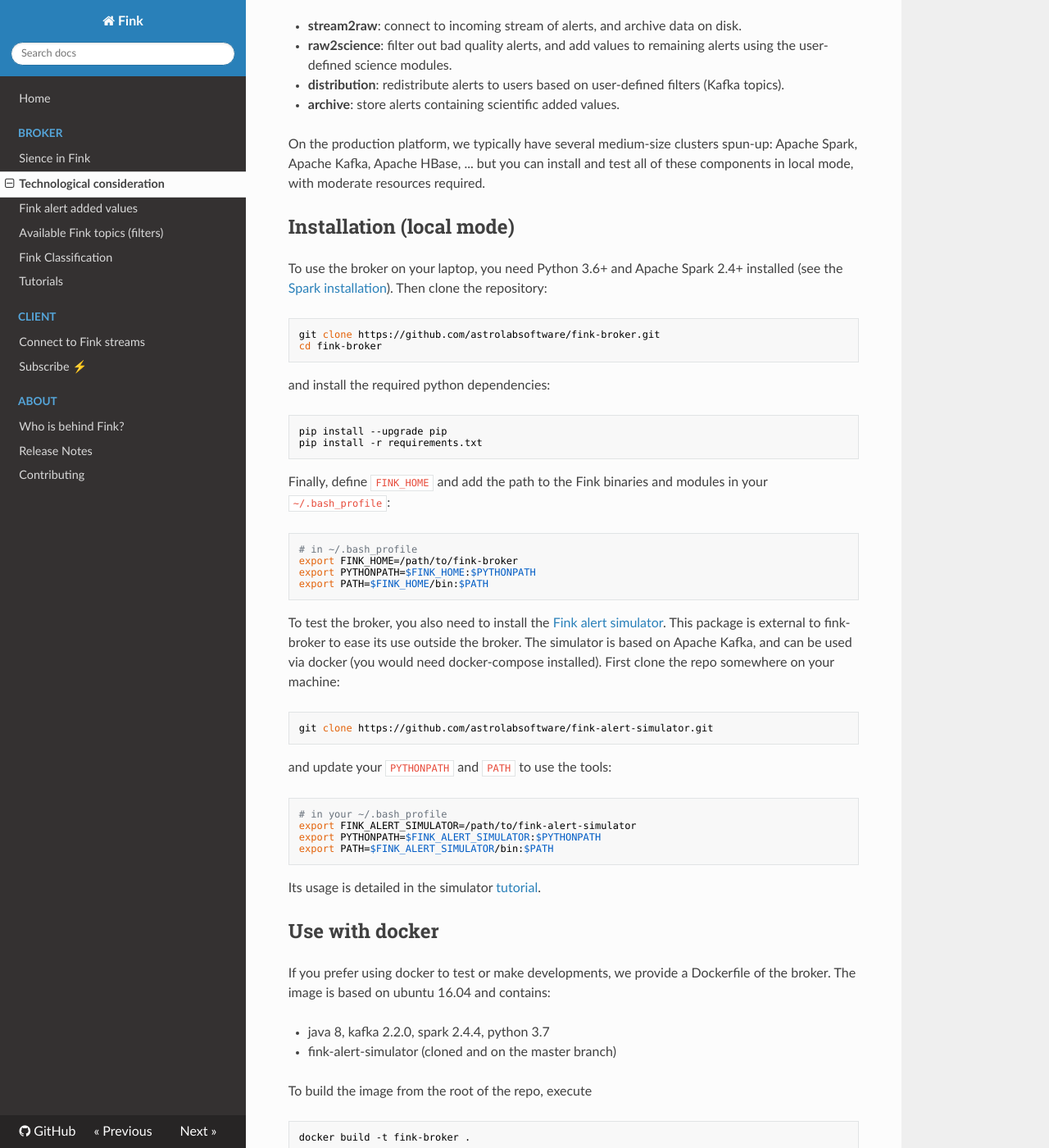
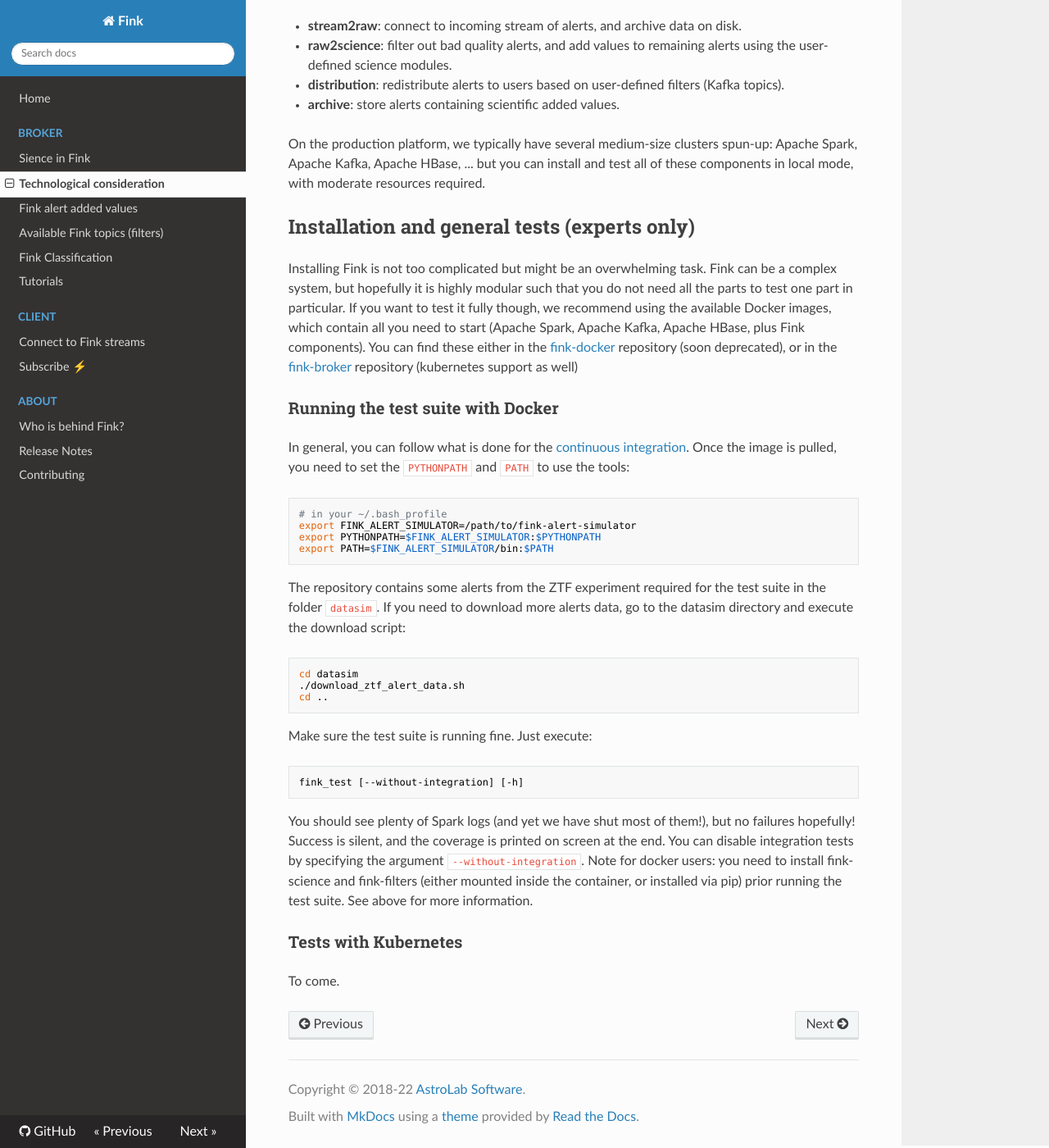
Before and after one commit to astrolabsoftware/fink, an MkDocs documentation site: the page built from docs/broker/introduction.md, in a window 1280 px wide and 1400 px high, scrolled down 744 px. Shown: the whole window at 82% size. Built offline with MkDocs 1.6.1, drawn with Linux system fonts in a browser that asks for light colours; nearby versions of some CDN libraries; some of the changed text lies outside the part shown.

Commit message:
Refresh broker part

````diff
--- a/docs/broker/introduction.md
+++ b/docs/broker/introduction.md
@@ -22,38 +22,14 @@ The broker is made of 4 modules:
 
 On the production platform, we typically have several medium-size clusters spun-up: Apache Spark, Apache Kafka, Apache HBase, ... but you can install and test all of these components in local mode, with moderate resources required.
 
-## Installation (local mode)
+## Installation and general tests (experts only)
 
-To use the broker on your laptop, you need Python 3.6+ and Apache Spark 2.4+ installed (see the [Spark installation](../tutorials/introduction.md#install-apache-spark)). Then clone the repository:
+Installing Fink is not too complicated but might be an overwhelming task. Fink can be a complex system, but hopefully it is highly modular such that you do not need all the parts to test one part in particular. If you want to test it fully though, we recommend using the available Docker images, which contain all you need to start (Apache Spark, Apache Kafka, Apache HBase, plus Fink components). You can find these either in the [fink-docker](https://github.com/astrolabsoftware/fink-docker) repository (soon deprecated), or in the [fink-broker](https://github.com/astrolabsoftware/fink-broker/blob/master/doc/devel.adoc) repository (kubernetes support as well)
 
-```bash
-git clone https://github.com/astrolabsoftware/fink-broker.git
-cd fink-broker
-```
 
-and install the required python dependencies:
+### Running the test suite with Docker
 
-```bash
-pip install --upgrade pip
-pip install -r requirements.txt
-```
-
-Finally, define `FINK_HOME` and add the path to the Fink binaries and modules in your `~/.bash_profile`:
-
-```bash
-# in ~/.bash_profile
-export FINK_HOME=/path/to/fink-broker
-export PYTHONPATH=$FINK_HOME:$PYTHONPATH
-export PATH=$FINK_HOME/bin:$PATH
-```
-
-To test the broker, you also need to install the [Fink alert simulator](https://github.com/astrolabsoftware/fink-alert-simulator). This package is external to fink-broker to ease its use outside the broker. The simulator is based on Apache Kafka, and can be used via docker (you would need docker-compose installed). First clone the repo somewhere on your machine:
-
-```bash
-git clone https://github.com/astrolabsoftware/fink-alert-simulator.git
-```
-
-and update your `PYTHONPATH` and `PATH` to use the tools:
+In general, you can follow what is done for the [continuous integration](https://github.com/astrolabsoftware/fink-broker/blob/master/.github/workflows/test.yml). Once the image is pulled, you need to set the `PYTHONPATH` and `PATH` to use the tools:
 
 ```bash
 # in your ~/.bash_profile
@@ -61,54 +37,6 @@ export FINK_ALERT_SIMULATOR=/path/to/fink-alert-simulator
 export PYTHONPATH=$FINK_ALERT_SIMULATOR:$PYTHONPATH
 export PATH=$FINK_ALERT_SIMULATOR/bin:$PATH
 ```
-
-Its usage is detailed in the simulator [tutorial](../tutorials/simulator.md).
-
-## Use with docker
-
-If you prefer using docker to test or make developments, we provide a Dockerfile of the broker. The image is based on ubuntu 16.04 and contains:
-
-- java 8, kafka 2.2.0, spark 2.4.4, python 3.7
-- fink-alert-simulator (cloned and on the master branch)
-
-To build the image from the root of the repo, execute
-
-```bash
-docker build -t fink-broker .
-```
-
-and check the images are correctly built:
-
-```
-docker image ls
-REPOSITORY                  TAG                 IMAGE ID            CREATED             SIZE
-fink-broker                 latest              0220a667160c        2 hours ago         2.32GB
-ubuntu                      16.04               56bab49eef2e        36 hours ago        123MB
-confluentinc/cp-kafka       latest              be6286eb3417        2 months ago        590MB
-confluentinc/cp-zookeeper   latest              711eb38827f6        2 months ago        590MB
-```
-
-Except the Fink alert simulator, the container does not contain other packages from the Fink ecosystem and you will need to mount them on run. This is to allow their edition from the host machine:
-
-```bash
-# Run the container
-docker run --rm --tty --interactive \
-  -v $FINK_HOME:/home/fink-broker \
-  -v $FINK_SCIENCE:/home/fink-science \
-  -v $FINK_FILTERS:/home/fink-filters \
-  -v /var/run/docker.sock:/var/run/docker.sock \
-  --net host \
-  fink-broker bash
-```
-
-Remarks:
-
-* `FINK_SCIENCE` and `FINK_FILTERS` correspond to the paths to fink-science and fink-filters respectively in the host machine.
-* For the mounted volumes, it is important to respect the container path scheme `/home/fink-*` as the container variables `PYTHONPATH` and `PATH` rely on it (otherwise use [--env](https://docs.docker.com/engine/reference/commandline/run/) to overwrite them).
-* fink-science and fink-filters are optional and you could also just `pip install` them once inside the container.
-* Finally note that the container does not run its own Docker daemon, but connects to the Docker daemon of the host system (`-v /var/run/docker.sock:/var/run/docker.sock`), and we specify the `host` network for the docker-compose of the container to work properly.
-
-## Getting started
 
 The repository contains some alerts from the ZTF experiment required for the test suite in the folder `datasim`. If you need to download more alerts data, go to the datasim directory and execute the download script:
 
@@ -126,63 +54,6 @@ fink_test [--without-integration] [-h]
 
 You should see plenty of Spark logs (and yet we have shut most of them!), but no failures hopefully! Success is silent, and the coverage is printed on screen at the end. You can disable integration tests by specifying the argument `--without-integration`. Note for docker users: you need to install fink-science and fink-filters (either mounted inside the container, or installed via pip) prior running the test suite. See above for more information.
 
-Then let's test some functionalities of Fink by simulating a stream of alert, and monitoring it. In a terminal tab, connect the checkstream service to the stream:
+### Tests with Kubernetes
 
-```bash
-fink start checkstream --simulator
-```
-
-in a second terminal tab, send a small burst of alerts (see `fink-alert-simulator` installation above):
-
-```bash
-fink_simulator --docker
-```
-
-and see the alerts coming on your first terminal tab screen! You can easily see which service is running by using:
-
-```bash
-fink show
-1 Fink service(s) running:
-USER               PID  %CPU %MEM      VSZ    RSS   TT  STAT STARTED      TIME COMMAND
-julien           61200   0.0  0.0  4277816   1232 s001  S     8:20am   0:00.01 /bin/bash /path/to/fink start checkstream --simulator
-Use <fink stop service_name> to stop a service.
-Use <fink start dashboard> to start the dashboard or check its status.
-```
-
-Finally stop monitoring and shut down the UI simply using:
-```bash
-fink stop checkstream
-```
-
-To get help about `fink`, just type:
-
-```shell
-$ fink
-Handle Kafka stream received by Apache Spark
-
- Usage:
- 	to init paths : fink init [-h] [-c <conf>]
- 	to start a service: fink start <service> [-h] [-c <conf>] [--simulator]
- 	to stop a service : fink stop <service> [-h] [-c <conf>]
- 	to show services : fink show [-h]
-
- To get this help:
- 	fink
-
- To get help for a service:
- 	fink start <service> -h
-
- Available services are: checkstream, stream2raw, raw2science, distribution
- Typical configuration would be /Users/julien/Documents/workspace/myrepos/fink/conf/fink.conf
-
- To see the running processes:
- 	fink show
-
- To initialise data folders and paths:
- 	fink init
-
- To stop a service or all running processes:
- 	fink stop <service or all>
-```
-
-More information can be found in the deployment [tutorial](../tutorials/deployment.md).
+To come.
````
